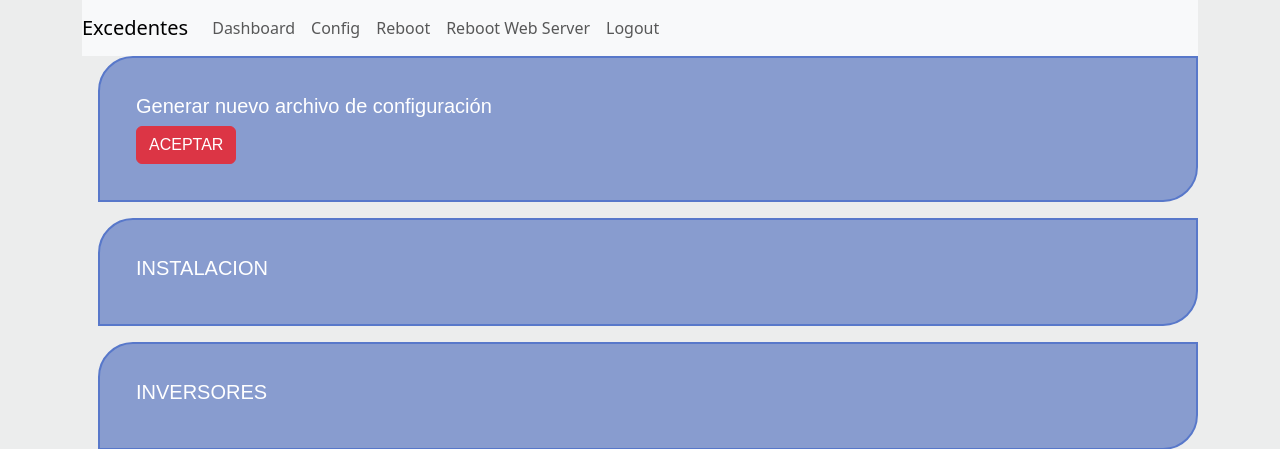
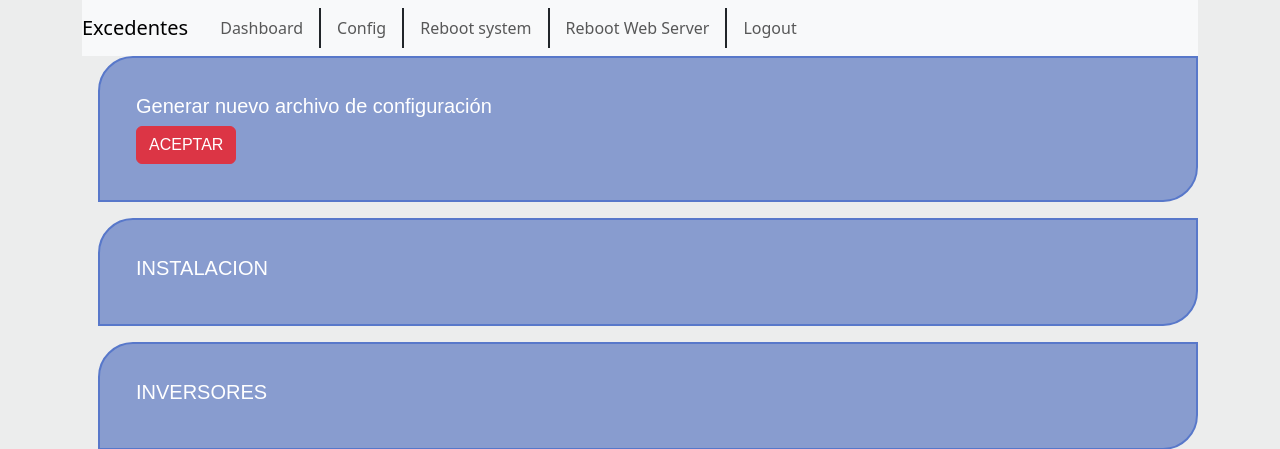
Before and after one commit to imoret/solarMQTT, a Django app: page /config in a window 1280 px wide. Shown: the top 449 px of the page. Run offline with Django 4.2, Linux system fonts and the light colour scheme; the visitor is signed in with stand-in values (Sample User, id 1); data that the repository does not hold is empty.

Commit message:
Lineas separadoras en el menú

```diff
--- a/web/excedentes/templates/excedentes/base.html
+++ b/web/excedentes/templates/excedentes/base.html
@@ -29,19 +29,19 @@
             <a class="navbar-brand" href="/">Excedentes</a>
             {% if user.is_authenticated %}
             <ul class="navbar-nav mr-auto">
-              <li class="nav-item">
+              <li class="nav-item border-end border-dark border-2 px-2">
                 <a class="nav-link" href="/">Dashboard </a>
               </li>
-              <li class="nav-item">
+              <li class="nav-item border-end border-dark border-2 px-2">
                 <a class="nav-link" href="{% url 'config' %}">Config </a>
               </li>
-              <li class="nav-item">
-                <a class="nav-link" href="{% url 'reboot_system' %}">Reboot </a>
+              <li class="nav-item border-end border-dark border-2 px-2">
+                <a class="nav-link" href="{% url 'reboot_system' %}">Reboot system</a>
               </li>
-              <li class="nav-item">
+              <li class="nav-item border-end border-dark border-2 px-2">
                 <a class="nav-link" href="{% url 'reboot_server' %}">Reboot Web Server</a>
               </li>
-              <li class="nav-item">
+              <li class="nav-item px-2">
                 <a class="nav-link" href="{% url 'logout' %}">Logout </a>
               </li>
             </ul>
```
